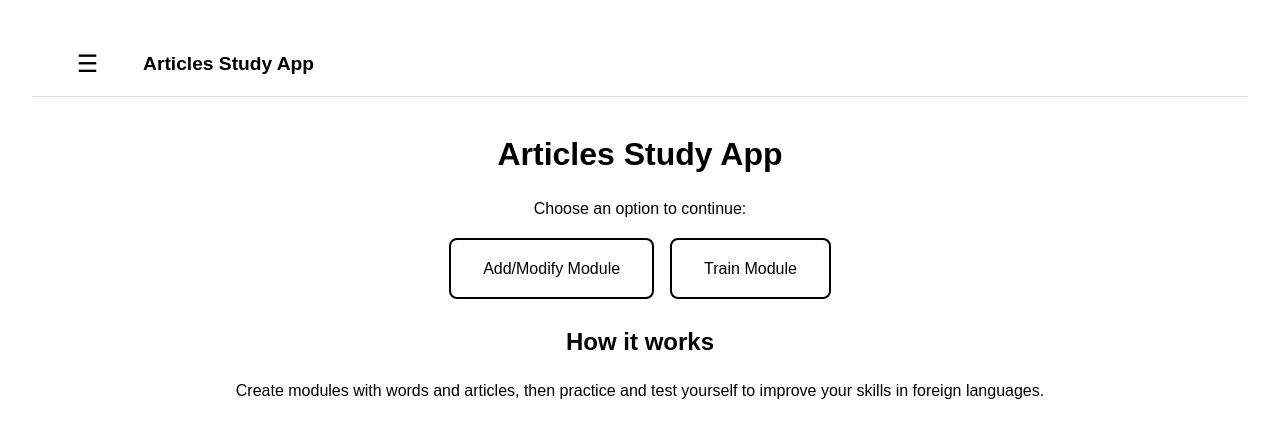
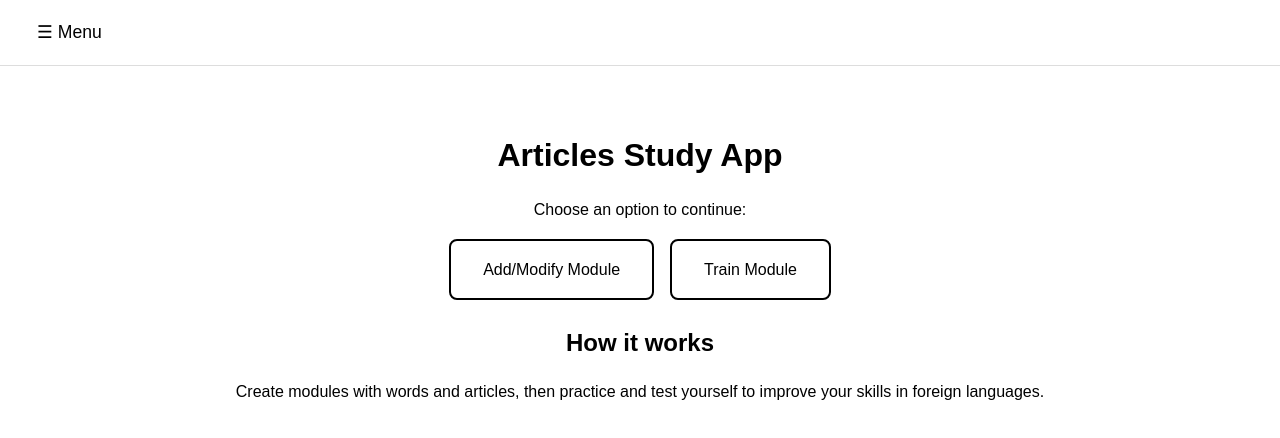
Before and after one commit to AlisaErmel/articles-study-react, a React (Vite) app: page / in a window 1280 px wide. Shown: the top 438 px of the page. Built offline with nearby package versions, Linux system fonts and the light colour scheme; a web font is replaced by a local one.

Commit message:
refactor: modify Layout to work properly

```diff
--- a/src/app/Layout.tsx
+++ b/src/app/Layout.tsx
@@ -2,20 +2,24 @@ import React, { useState } from 'react';
 import { Outlet } from 'react-router-dom';
 import Drawer from '../components/Drawer/Drawer';
 import Header from '../components/Header/Header';
+import '../styles/App.css';
 
 const Layout: React.FC = () => {
     const [drawerOpen, setDrawerOpen] = useState(false);
 
     return (
         <>
-            <Header onMenuOpen={() => setDrawerOpen(true)} />
+            {/* Layout wrapper: header and drawer */}
+            <div className="layout-container">
+                <Header onMenuOpen={() => setDrawerOpen(true)} />
+                <Drawer
+                    isOpen={drawerOpen}
+                    onClose={() => setDrawerOpen(false)}
+                />
+            </div>
 
-            <Drawer
-                isOpen={drawerOpen}
-                onClose={() => setDrawerOpen(false)}
-            />
-
-            <main>
+            {/* Main content wrapper: pages */}
+            <main className="pages-container">
                 <Outlet />
             </main>
         </>
--- a/src/components/Header/Header.module.css
+++ b/src/components/Header/Header.module.css
@@ -2,20 +2,15 @@
     display: flex;
     align-items: center;
     gap: 1rem;
-    height: 64px;
+    height: 65px;
     padding: 0 1rem;
     background-color: #ffffff;
     border-bottom: 1px solid #ddd;
 }
 
 .menuButton {
-    font-size: 1.5rem;
+    font-size: 1.1rem;
     background: none;
     border: none;
     cursor: pointer;
 }
-
-.title {
-    font-size: 1.2rem;
-    margin: 0;
-}
--- a/src/components/Header/Header.tsx
+++ b/src/components/Header/Header.tsx
@@ -13,10 +13,8 @@ const Header: React.FC<HeaderProps> = ({ onMenuOpen }) => {
                 aria-label="Open menu"
                 aria-haspopup="true"
             >
-                ☰
+                ☰ Menu
             </button>
-
-            <h1 className={styles.title}>Articles Study App</h1>
         </header>
     );
 };
--- a/src/styles/App.css
+++ b/src/styles/App.css
@@ -1,7 +1,11 @@
-#root {
+main {
   max-width: 1280px;
   margin: 0 auto;
   padding: 2rem;
+  text-align: center;
+}
+
+.layout-container {
   text-align: center;
 }
 
--- a/src/styles/index.css
+++ b/src/styles/index.css
@@ -25,7 +25,7 @@ a:focus-visible {
   /*color: #0033cc;
   text-decoration: underline;*/
   outline: 3px solid #000000;
-  outline-offset: 2px;
+
 }
 
 body {
```
